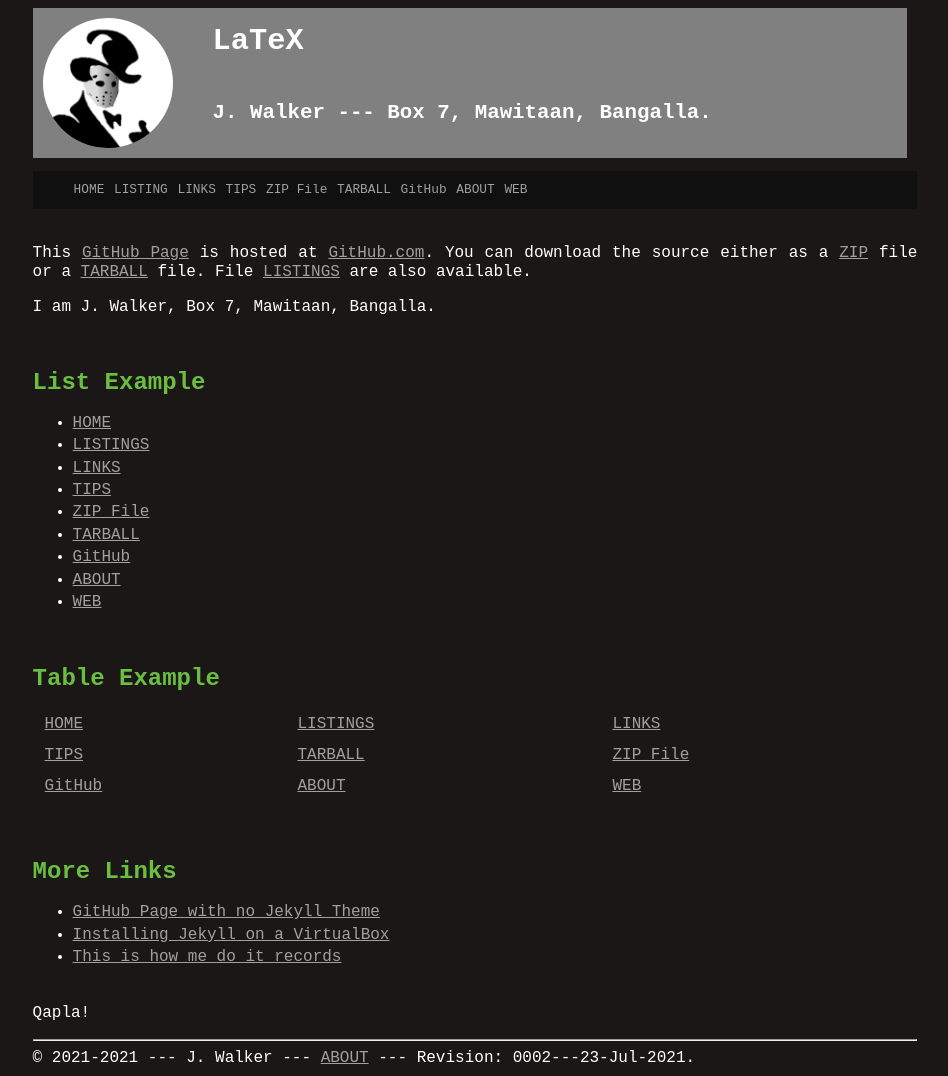
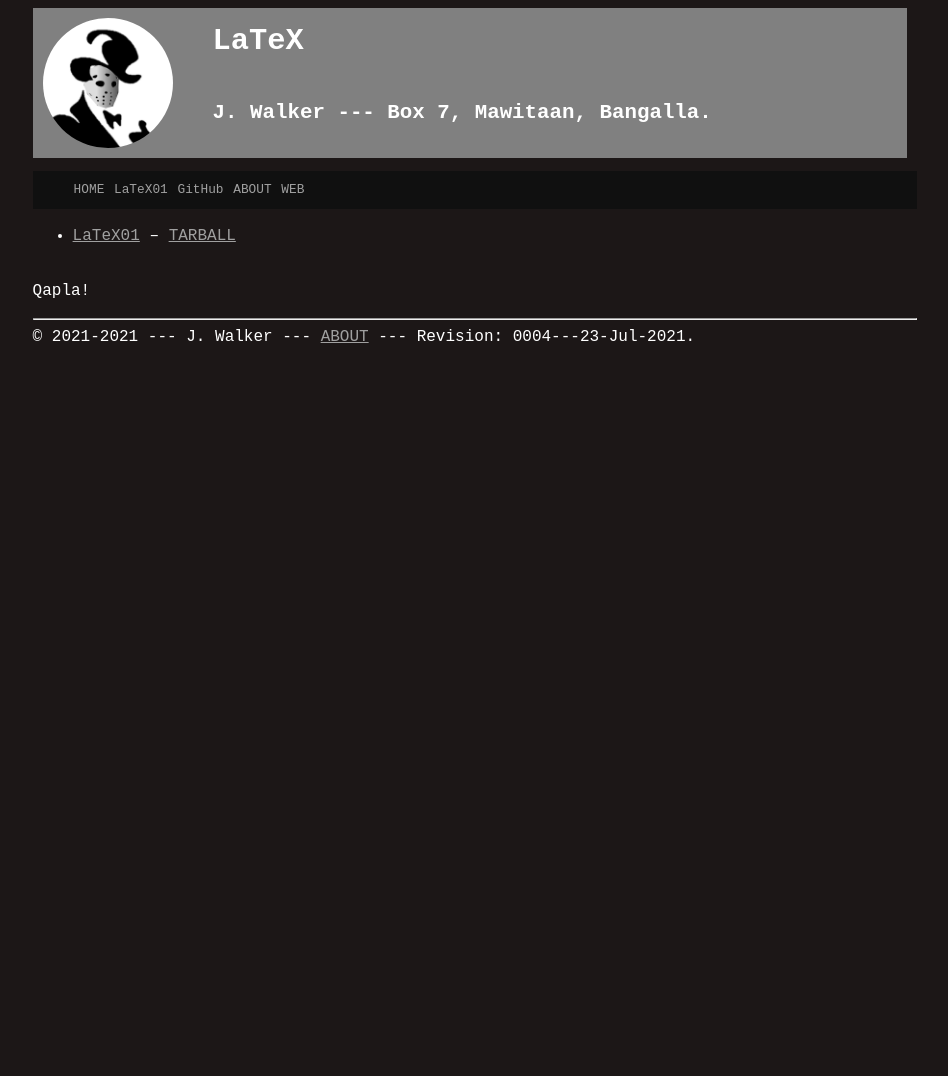
Before and after one commit to Belajar-Latex/latex, a Jekyll site: the page built from index.md, in a window 1280 px wide. Shown: the whole page, without its empty margins (165-1113 px from the left). Built offline with Jekyll 4.4.1, drawn with Linux system fonts in a browser that asks for light colours; after the commit the page ends 900 px from its top, so only the background shows below that.

Commit message:
new file:   LaTeX01/LaTeX01.md new file:   LaTeX01/LaTeX01.pmd

```diff
--- a/_config.yml
+++ b/_config.yml
@@ -1,5 +1,5 @@
 title:       "LaTeX"
-version:     "0002---23-Jul-2021"
+version:     "0004---23-Jul-2021"
 copyright:   "2021-2021"
 description: >-
   This is a
--- a/_includes/navbar.html
+++ b/_includes/navbar.html
@@ -1,16 +1,12 @@
 <!-- File _includes/navbar.html           -->
 <!-- (c) 2021 - 2021 VauLSMorg            -->
-<!-- REV01: Sun 04 Jul 2021 09:57:16 WIB  -->
+<!-- REV02: Fri 23 Jul 2021 11:40:32 WIB  -->
 <!-- START: Wed 17 Feb 2021 19:48:31 WIB  -->
 <!-- This is a free HTML file             -->
 <nav class="navbar">
   <ul>
     <li class='listitem'><a href='{{ site.baseurl }}/'>HOME</a></li>
-    <li class='listitem'><a href='{{ site.baseurl }}/000.html'>LISTING</a></li>
-    <li class='listitem'><a href='{{ site.baseurl }}/LINKS/'>LINKS</a></li>
-    <li class='listitem'><a href='{{ site.baseurl }}/TIPS/'>TIPS</a></li>
-    <li class='listitem'><a href='{{ site.baseurl }}/template.zip'>ZIP File</a></li>
-    <li class='listitem'><a href='{{ site.baseurl }}/template.tar.bz2'>TARBALL</a></li>
+    <li class='listitem'><a href='{{ site.baseurl }}/LaTeX01/'>LaTeX01</a></li>
     <li class='listitem'><a href='{{ site.urlgithub }}'>GitHub</a></li>
     <li class='listitem'><a href='{{ site.baseurl }}/ABOUT/'>ABOUT</a></li>
     <li class='listitem'><a href='{{ site.urlweb }}'>WEB</a></li>
--- a/index.md
+++ b/index.md
@@ -2,42 +2,7 @@
 layout: "layout"
 ---
 
-<br>
-This [GitHub Page](https://pages.github.com/) is hosted at [GitHub.com]({{ site.urlgithub }}).
-You can download the source either as a
-[ZIP]({{ site.baseurl }}/template.zip) file or a
-[TARBALL]({{ site.baseurl }}/template.tar.bz2) file.
-File [LISTINGS]({{ site.baseurl }}/000.html) are also available.
-
-I am {{ site.author }}, {{ site.address }}
-
-<br>
-## List Example
-
-* [HOME]({{ site.baseurl }}/)
-* [LISTINGS]({{ site.baseurl }}/000.html)
-* [LINKS]({{ site.baseurl }}/LINKS/)
-* [TIPS]({{ site.baseurl }}/TIPS/)
-* [ZIP File]({{ site.baseurl }}/template.zip)
-* [TARBALL]({{ site.baseurl }}/template.tar.bz2)
-* [GitHub]({{ site.urlgithub }})
-* [ABOUT]({{ site.baseurl }}/ABOUT/)
-* [WEB]({{ site.urlweb }})
-
-<br>
-## Table Example
-
-| [HOME]({{ site.baseurl }}/) | [LISTINGS]({{ site.baseurl }}/000.html) | [LINKS]({{ site.baseurl }}/LINKS/) |
-| [TIPS]({{ site.baseurl }}/TIPS/) | [TARBALL]({{ site.baseurl }}/template.tar.bz2) | [ZIP File]({{ site.baseurl }}/template.zip) |
-| [GitHub]({{ site.urlgithub }}) | [ABOUT]({{ site.baseurl }}/ABOUT/) | [WEB]({{ site.urlweb }}) |
-
-<br>
-## More Links
-
-* [GitHub Page with no Jekyll Theme](https://doit.vlsm.org/001.md)
-* [Installing Jekyll on a VirtualBox](https://doit.vlsm.org/005.md)
-* [This is how me do it records](https://doit.vlsm.org/)
-
+* [LaTeX01](/LaTeX01/) -- [TARBALL](tarballs/LaTeX01.tar.bz2)
 
 <br>
 Qapla!
```
Also changed, not shown: 000.md (+4 -1 lines), LaTeX01/LaTeX01.md (added, +253 -0 lines), about.md (+1 -2 lines), LaTeX01/ucls-coat-grey.png (renamed from SandBox/ucls-coat-grey.png), 11 other files.
